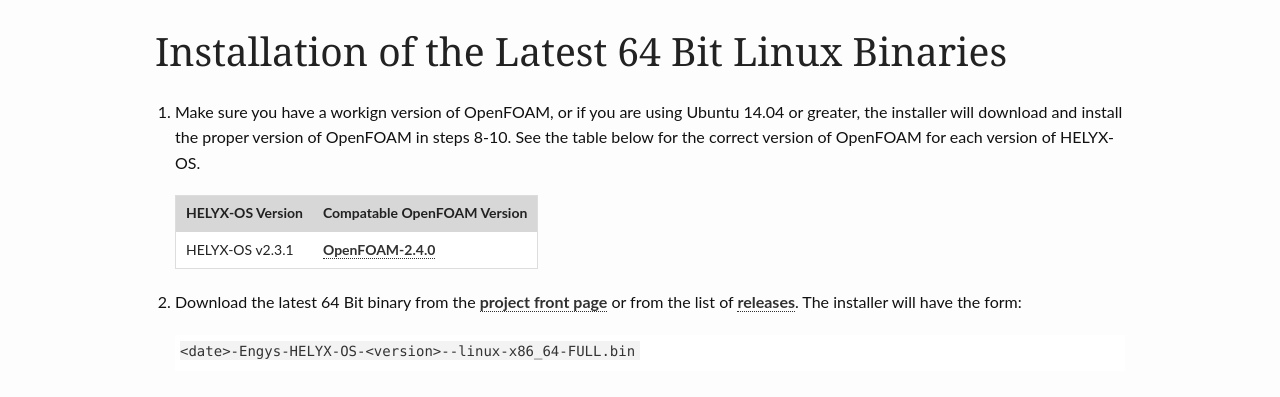
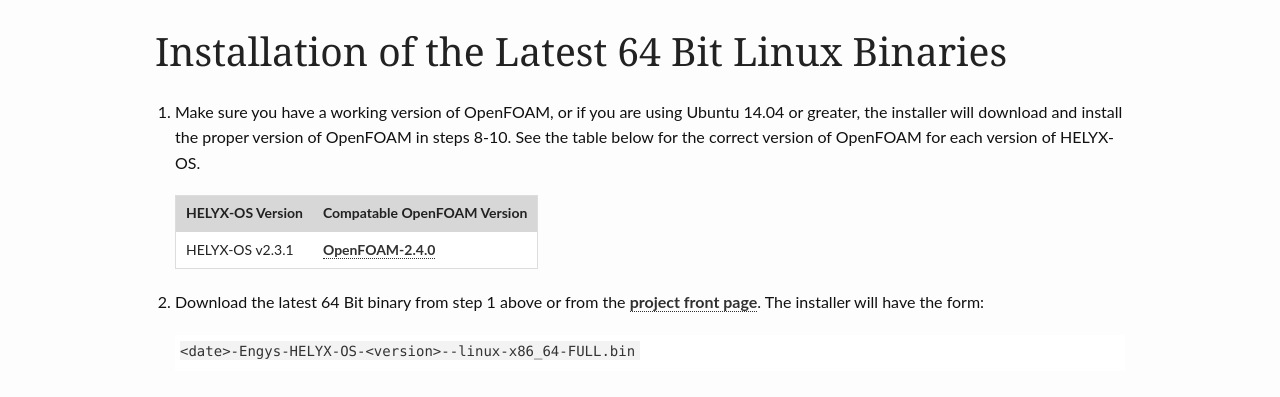
Before and after one commit to ENGYS/HELYX-OS, a Jekyll site: the page built from pages/installation.md, in a window 1280 px wide and 900 px high. Shown: the part 366-763 px from the top of the window. Built offline with Jekyll 4.4.1, drawn with Linux system fonts in a browser that asks for light colours.

Commit message:
Update installation.md

```diff
--- a/pages/installation.md
+++ b/pages/installation.md
@@ -7,13 +7,13 @@
 permalink: /installation/
 ---
 
-1.  Make sure you have a workign version of OpenFOAM, or if you are using Ubuntu 14.04 or greater, the installer will download and install the proper version of OpenFOAM in steps 8-10.  See the table below for the correct version of OpenFOAM for each version of HELYX-OS.
+1.  Make sure you have a working version of OpenFOAM, or if you are using Ubuntu 14.04 or greater, the installer will download and install the proper version of OpenFOAM in steps 8-10.  See the table below for the correct version of OpenFOAM for each version of HELYX-OS.
 
     HELYX-OS Version | Compatable OpenFOAM Version
     -----------------|----------------------------
     HELYX-OS v2.3.1  | [OpenFOAM-2.4.0](http://www.openfoam.org/archive/2.4.0/download/source.php)
 
-2.  Download the latest 64 Bit binary from the [project front page](http://engys.github.io/HELYX-OS/) or from the list of [releases](https://github.com/ENGYS/HELYX-OS/releases).  The installer will have the form:
+2.  Download the latest 64 Bit binary from step 1 above or from the [project front page](http://engys.github.io/HELYX-OS/).  The installer will have the form:
 
         <date>-Engys-HELYX-OS-<version>--linux-x86_64-FULL.bin
 
```
